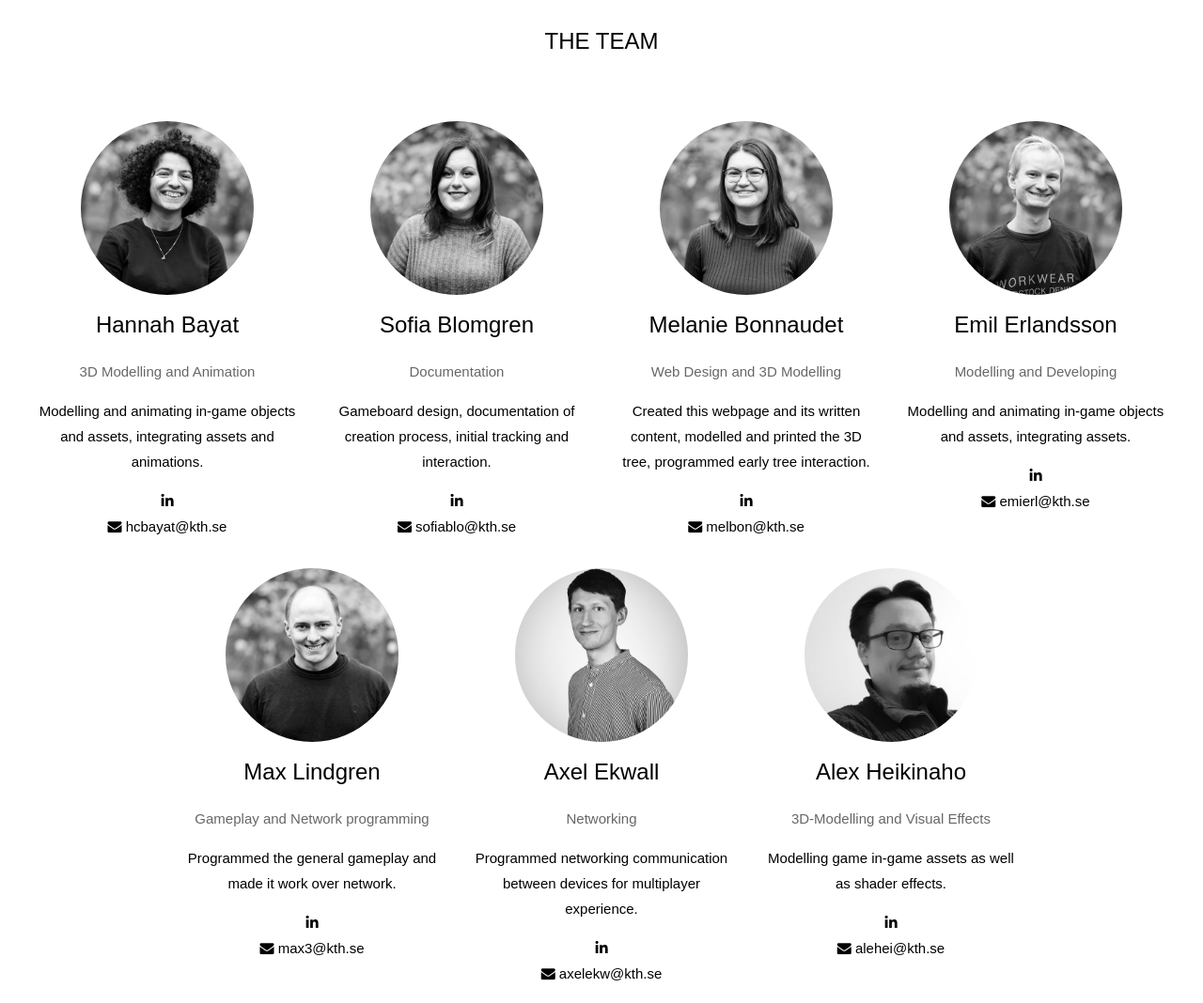
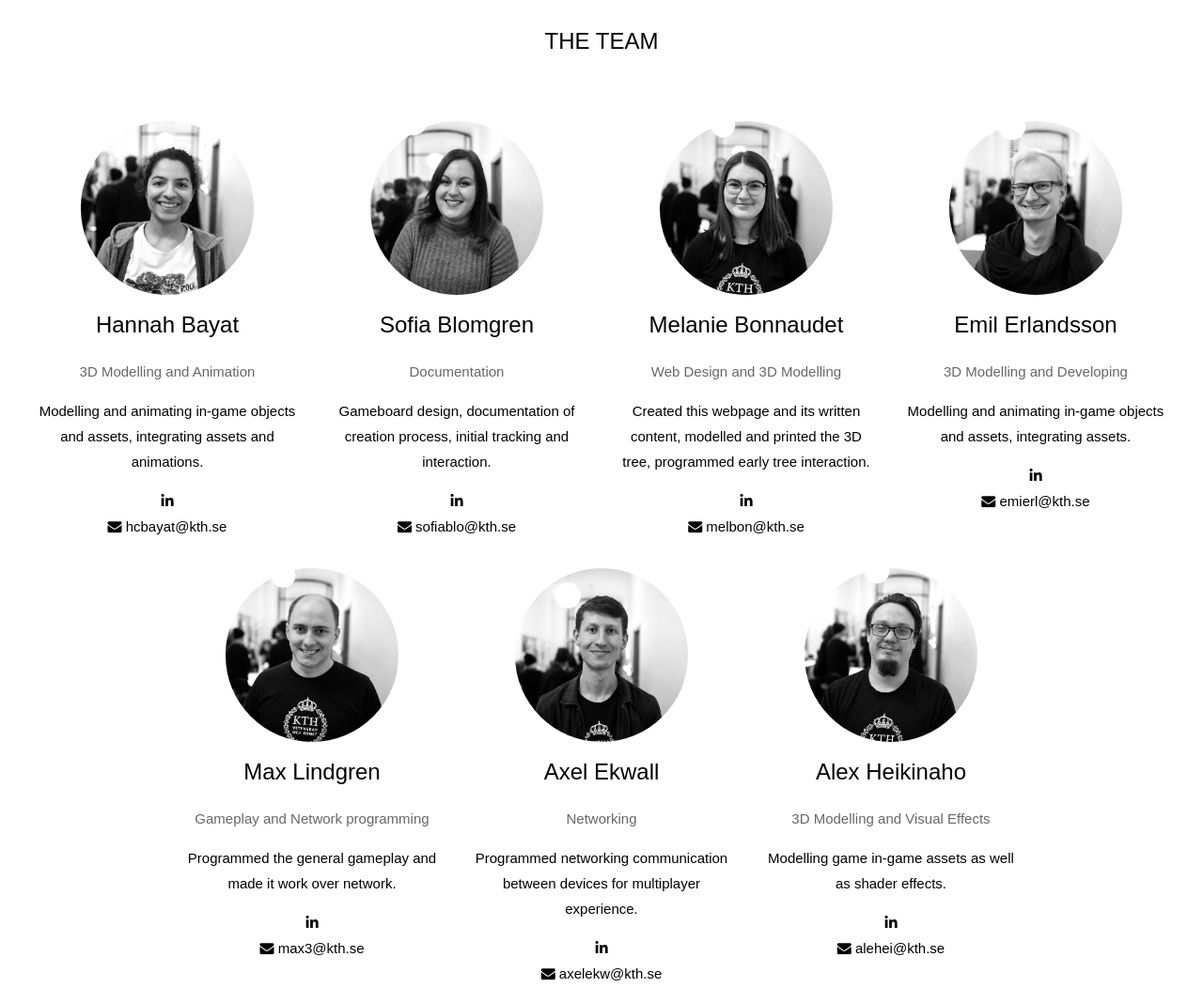
Before and after one commit to melaniebonnaudet/melaniebonnaudet.github.io, a plain HTML site: page index.html in a window 1280 px wide. Shown: the part 2680-3748 px from the top of the page at 94% size. Drawn offline with nearby package versions, Linux system fonts and the light colour scheme.

Commit message:
New portraits

```diff
--- a/index.html
+++ b/index.html
@@ -201,7 +201,7 @@ div.row2profiles {
   <div class="w3-row-padding w3-grayscale" style="margin-top:64px">
     <div class="w3-row l3 m6 w3-margin-bottom">
       <div class="w3-quarter">
-        <img src="BFB_pictures/HannahBW.jpg" alt="Hannah" style="width:60%" class="w3-circle">
+        <img src="BFB_pictures/BFB_Hannah.jpg" alt="Hannah" style="width:60%" class="w3-circle">
         <div class="w3-container">
           <h3>Hannah Bayat</h3>
           <p class="w3-opacity">3D Modelling and Animation</p>
@@ -210,7 +210,7 @@ div.row2profiles {
         </div>
       </div>
       <div class="w3-quarter">
-        <img src="BFB_pictures/SofiaBW1000px.jpg" alt="Sofia" style="width:60%" style="width:100%" class="w3-circle">
+        <img src="BFB_pictures/BFB_Sofia.jpg" alt="Sofia" style="width:60%" style="width:100%" class="w3-circle">
         <div class="w3-container">
           <h3>Sofia Blomgren</h3>
           <p class="w3-opacity">Documentation</p>
@@ -219,7 +219,7 @@ div.row2profiles {
         </div>
       </div>
       <div class="w3-quarter">
-        <img src="BFB_pictures/MelanieBW1000px.jpg" alt="Melanie" style="width:60%" style="width:100%" class="w3-circle">
+        <img src="BFB_pictures/BFB_Melanie.jpg" alt="Melanie" style="width:60%" style="width:100%" class="w3-circle">
         <div class="w3-container">
           <h3>Melanie Bonnaudet</h3>
           <p class="w3-opacity">Web Design and 3D Modelling</p>
@@ -228,10 +228,10 @@ div.row2profiles {
         </div>
       </div>
       <div class="w3-quarter">
-        <img src="BFB_pictures/EmilBW1000px.jpg" alt="Emil" style="width:60%" style="width:100%" class="w3-circle">
+        <img src="BFB_pictures/BFB_Emil.jpg" alt="Emil" style="width:60%" style="width:100%" class="w3-circle">
         <div class="w3-container">
           <h3>Emil Erlandsson</h3>
-          <p class="w3-opacity">Modelling and Developing</p>
+          <p class="w3-opacity">3D Modelling and Developing</p>
           <p>Modelling and animating in-game objects and assets, integrating assets.</p>
           <p><a href="https://www.linkedin.com/in/emil-erlandsson-0b2102a5/"><i class="fa fa-linkedin w3-hover-opacity"></i></a><br><i class="fa fa-envelope"></i> emierl@kth.se</br></p>
         </div>
@@ -240,7 +240,7 @@ div.row2profiles {
 
     <div class="w3-row row2profiles l3 m6 w3-margin-bottom">
       <div class="w3-quarter">
-        <img src="BFB_pictures/MaxBW1000px.jpg" alt="Max" style="width:60%" style="width:100%" class="w3-circle">
+        <img src="BFB_pictures/BFB_Max.jpg" alt="Max" style="width:60%" style="width:100%" class="w3-circle">
         <div class="w3-container">
           <h3>Max Lindgren</h3>
           <p class="w3-opacity">Gameplay and Network programming</p>
@@ -250,7 +250,7 @@ div.row2profiles {
       </div>
 
       <div class="w3-quarter">
-        <img src="BFB_pictures/AxelBW1000px.jpg" alt="Axel" style="width:60%" style="width:100%" class="w3-circle">
+        <img src="BFB_pictures/BFB_Axel.jpg" alt="Axel" style="width:60%" style="width:100%" class="w3-circle">
         <div class="w3-container">
           <h3>Axel Ekwall</h3>
           <p class="w3-opacity">Networking</p>
@@ -260,10 +260,10 @@ div.row2profiles {
       </div>
 
       <div class="w3-quarter">
-        <img src="BFB_pictures/AlexBW.jpg" alt="Alex" style="width:60%" style="width:100%" class="w3-circle">
+        <img src="BFB_pictures/BFB_Alex.jpg" alt="Alex" style="width:60%" style="width:100%" class="w3-circle">
         <div class="w3-container">
           <h3>Alex Heikinaho</h3>
-          <p class="w3-opacity">3D-Modelling and Visual Effects</p>
+          <p class="w3-opacity">3D Modelling and Visual Effects</p>
           <p> Modelling game in-game assets as well as shader effects.</p>
           <p><a href="https://www.linkedin.com/in/alexander-heikinaho-92540549/"><i class="fa fa-linkedin w3-hover-opacity"></i></a><br><i class="fa fa-envelope"></i> alehei@kth.se</br></p>
         </div>
```
Also changed, not shown: BFB_pictures/BFB_Alex.jpg (added), BFB_pictures/BFB_Axel.jpg (added), BFB_pictures/BFB_Emil.jpg (added), BFB_pictures/BFB_Hannah.jpg (added), BFB_pictures/BFB_Max.jpg (added), BFB_pictures/BFB_Melanie.jpg (added), BFB_pictures/BFB_Sofia.jpg (added).
